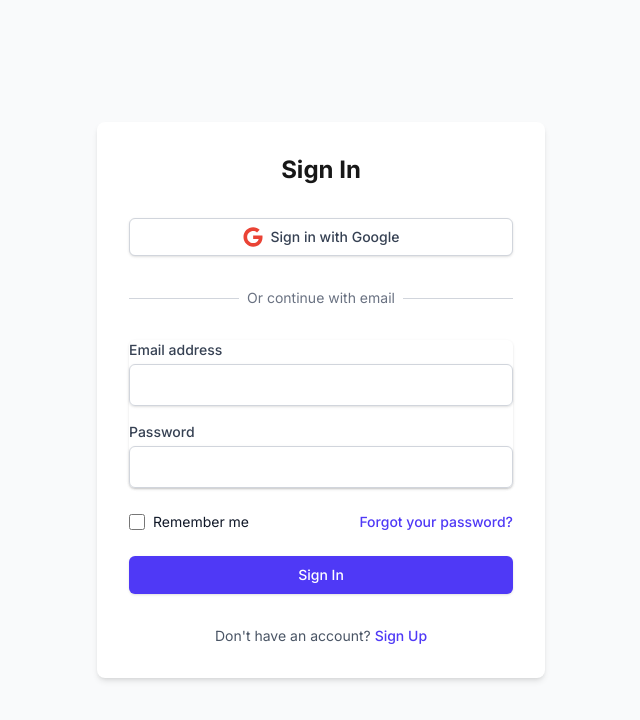
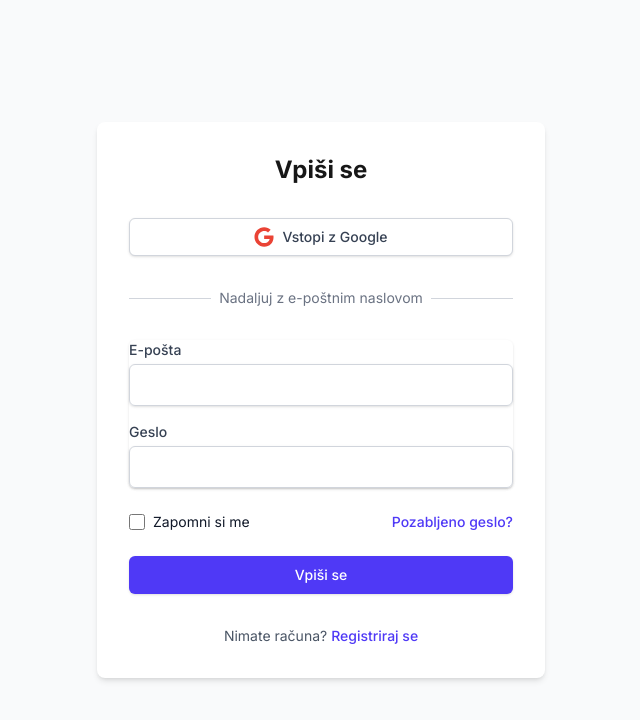
Before and after one commit to Praktikum-II-IZUM/izum-gamification, a Next.js app in the folder puzzle-game/: page / in a window 1280 px wide. Shown: the top 720 px of the page, without its empty margins (319-959 px from the left). Built offline with nearby package versions, Linux system fonts and the light colour scheme; no server answers.

Commit message:
SignIn & SignUp strani poslovenjene

```diff
--- a/puzzle-game/src/app/auth/SignIn.tsx
+++ b/puzzle-game/src/app/auth/SignIn.tsx
@@ -45,7 +45,7 @@ export default function SignIn({ onSwitchToSignUp }: SignInProps) {
   return (
     <div className="min-h-screen flex items-center justify-center bg-gray-50">
       <div className="max-w-md w-full space-y-8 p-8 bg-white rounded-lg shadow-md">
-        <h2 className="text-2xl font-bold text-center">Sign In</h2>
+        <h2 className="text-2xl font-bold text-center">Vpiši se</h2>
         {error && <p className="text-red-500 text-center">{error}</p>}
 
         {/* Google Sign-In Button */}
@@ -57,7 +57,7 @@ export default function SignIn({ onSwitchToSignUp }: SignInProps) {
             <svg className="w-5 h-5 mr-2" xmlns="http://www.w3.org/2000/svg" viewBox="0 0 488 512">
               <path fill="#EA4335" d="M488 261.8C488 403.3 391.1 504 248 504 110.8 504 0 393.2 0 256S110.8 8 248 8c66.8 0 123 24.5 166.3 64.9l-67.5 64.9C258.5 52.6 94.3 116.6 94.3 256c0 86.5 69.1 156.6 153.7 156.6 98.2 0 135-70.4 140.8-106.9H248v-85.3h236.1c2.3 12.7 3.9 24.9 3.9 41.4z"/>
             </svg>
-            Sign in with Google
+            Vstopi z Google
           </button>
         </div>
 
@@ -66,7 +66,7 @@ export default function SignIn({ onSwitchToSignUp }: SignInProps) {
             <div className="w-full border-t border-gray-300" />
           </div>
           <div className="relative flex justify-center text-sm">
-            <span className="px-2 bg-white text-gray-500">Or continue with email</span>
+            <span className="px-2 bg-white text-gray-500">Nadaljuj z e-poštnim naslovom</span>
           </div>
         </div>
 
@@ -74,7 +74,7 @@ export default function SignIn({ onSwitchToSignUp }: SignInProps) {
           <div className="rounded-md shadow-sm space-y-4">
             <div>
               <label htmlFor="email" className="block text-sm font-medium text-gray-700">
-                Email address
+                E-pošta
               </label>
               <input
                 id="email"
@@ -89,7 +89,7 @@ export default function SignIn({ onSwitchToSignUp }: SignInProps) {
             </div>
             <div>
               <label htmlFor="password" className="block text-sm font-medium text-gray-700">
-                Password
+                Geslo
               </label>
               <input
                 id="password"
@@ -113,13 +113,13 @@ export default function SignIn({ onSwitchToSignUp }: SignInProps) {
                 className="h-4 w-4 text-indigo-600 focus:ring-indigo-500 border-gray-300 rounded"
               />
               <label htmlFor="remember-me" className="ml-2 block text-sm text-gray-900">
-                Remember me
+                Zapomni si me
               </label>
             </div>
 
             <div className="text-sm">
               <a href="#" className="font-medium text-indigo-600 hover:text-indigo-500">
-                Forgot your password?
+                Pozabljeno geslo?
               </a>
             </div>
           </div>
@@ -129,18 +129,18 @@ export default function SignIn({ onSwitchToSignUp }: SignInProps) {
               type="submit"
               className="w-full flex justify-center py-2 px-4 border border-transparent rounded-md shadow-sm text-sm font-medium text-white bg-indigo-600 hover:bg-indigo-700 focus:outline-none focus:ring-2 focus:ring-offset-2 focus:ring-indigo-500"
             >
-              Sign In
+              Vpiši se
             </button>
           </div>
         </form>
         <div className="text-center">
           <p className="text-sm text-gray-600">
-            Don&apos;t have an account?{' '}
+            Nimate računa?{' '}
             <button
               onClick={onSwitchToSignUp}
               className="font-medium text-indigo-600 hover:text-indigo-500"
             >
-              Sign Up
+              Registriraj se
             </button>
           </p>
         </div>
--- a/puzzle-game/src/app/auth/SignUp.tsx
+++ b/puzzle-game/src/app/auth/SignUp.tsx
@@ -50,7 +50,7 @@ export default function SignUp({ onSwitchToSignIn }: SignUpProps) {
   return (
     <div className="min-h-screen flex items-center justify-center bg-gray-50">
       <div className="max-w-md w-full space-y-8 p-8 bg-white rounded-lg shadow-md">
-        <h2 className="text-2xl font-bold text-center">Sign Up</h2>
+        <h2 className="text-2xl font-bold text-center">Registriraj se</h2>
         {error && <p className="text-red-500 text-center">{error}</p>}
 
         {/* Google Sign-In Button */}
@@ -62,7 +62,7 @@ export default function SignUp({ onSwitchToSignIn }: SignUpProps) {
             <svg className="w-5 h-5 mr-2" xmlns="http://www.w3.org/2000/svg" viewBox="0 0 488 512">
               <path fill="#EA4335" d="M488 261.8C488 403.3 391.1 504 248 504 110.8 504 0 393.2 0 256S110.8 8 248 8c66.8 0 123 24.5 166.3 64.9l-67.5 64.9C258.5 52.6 94.3 116.6 94.3 256c0 86.5 69.1 156.6 153.7 156.6 98.2 0 135-70.4 140.8-106.9H248v-85.3h236.1c2.3 12.7 3.9 24.9 3.9 41.4z"/>
             </svg>
-            Sign up with Google
+            Vstopi z Google
           </button>
         </div>
 
@@ -71,7 +71,7 @@ export default function SignUp({ onSwitchToSignIn }: SignUpProps) {
             <div className="w-full border-t border-gray-300" />
           </div>
           <div className="relative flex justify-center text-sm">
-            <span className="px-2 bg-white text-gray-500">Or sign up with email</span>
+            <span className="px-2 bg-white text-gray-500">Registriraj se z e-pošto</span>
           </div>
         </div>
 
@@ -79,7 +79,7 @@ export default function SignUp({ onSwitchToSignIn }: SignUpProps) {
           <div className="rounded-md shadow-sm space-y-4">
             <div>
               <label htmlFor="email" className="block text-sm font-medium text-gray-700">
-                Email address
+                E-pošta
               </label>
               <input
                 id="email"
@@ -94,7 +94,7 @@ export default function SignUp({ onSwitchToSignIn }: SignUpProps) {
             </div>
             <div>
               <label htmlFor="password" className="block text-sm font-medium text-gray-700">
-                Password
+                Geslo
               </label>
               <input
                 id="password"
@@ -109,7 +109,7 @@ export default function SignUp({ onSwitchToSignIn }: SignUpProps) {
             </div>
             <div>
               <label htmlFor="confirm-password" className="block text-sm font-medium text-gray-700">
-                Confirm Password
+                Potrdi geslo
               </label>
               <input
                 id="confirm-password"
@@ -129,18 +129,18 @@ export default function SignUp({ onSwitchToSignIn }: SignUpProps) {
               type="submit"
               className="w-full flex justify-center py-2 px-4 border border-transparent rounded-md shadow-sm text-sm font-medium text-white bg-indigo-600 hover:bg-indigo-700 focus:outline-none focus:ring-2 focus:ring-offset-2 focus:ring-indigo-500"
             >
-              Sign Up
+              Registriraj se
             </button>
           </div>
         </form>
         <div className="text-center">
           <p className="text-sm text-gray-600">
-            Already have an account?{' '}
+            Že imaš račun?{' '}
             <button
               onClick={onSwitchToSignIn}
               className="font-medium text-indigo-600 hover:text-indigo-500"
             >
-              Sign In
+              Prijavi se
             </button>
           </p>
         </div>
```
Also changed, not shown: 1 other file (tests, documents, lock files or other folders).
